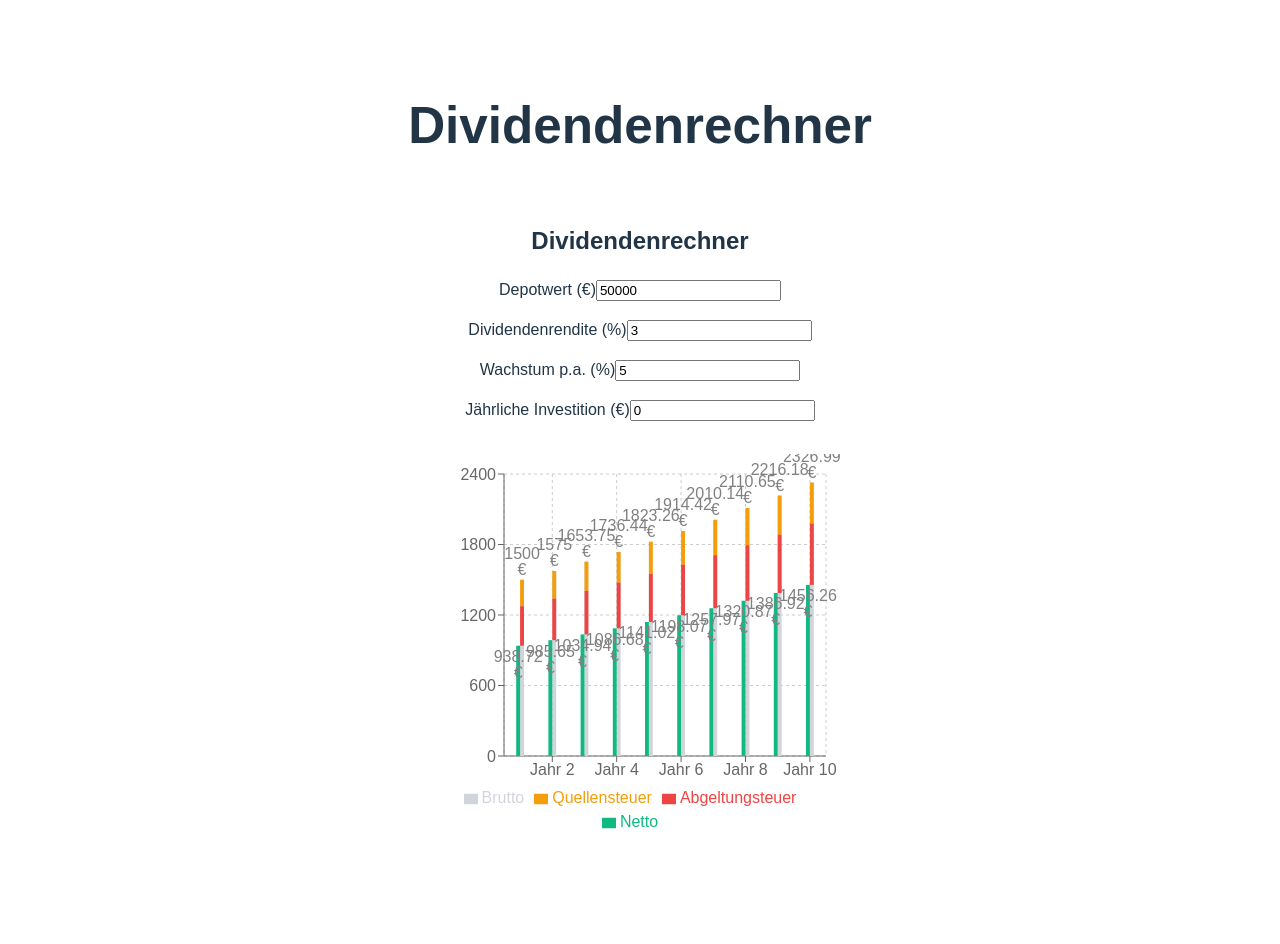
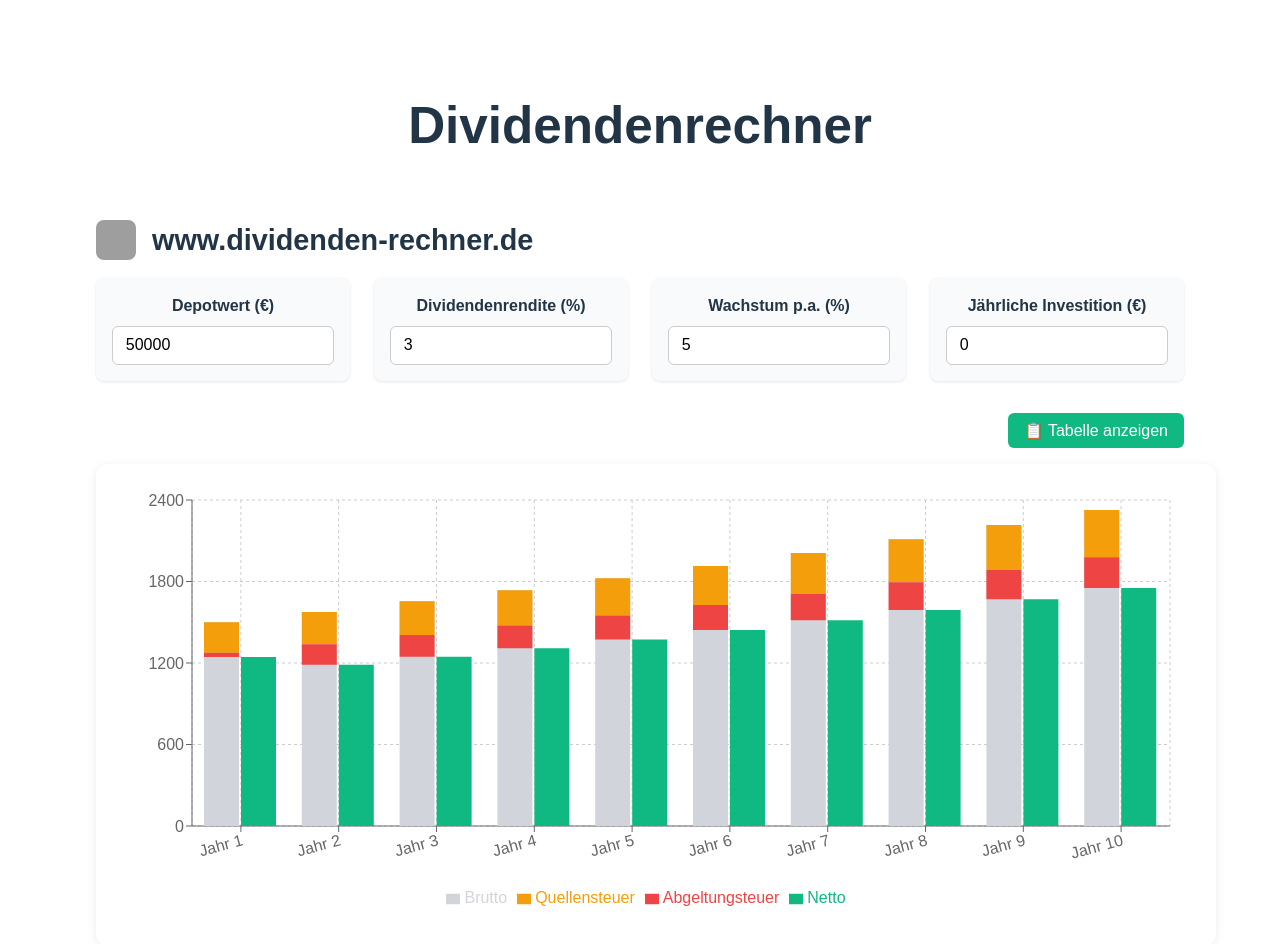
Before and after one commit to dividenden-rechner/projekt, a React (Vite) app: page / in a window 1280 px wide. Shown: the top 944 px of the page. Built offline with nearby package versions, Linux system fonts and the light colour scheme; grey boxes are pictures that could not be loaded.

Commit message:
Update DividendenChart.tsx

```diff
--- a/src/DividendenChart.tsx
+++ b/src/DividendenChart.tsx
@@ -7,7 +7,6 @@ import {
   Tooltip,
   Legend,
   ResponsiveContainer,
-  LabelList,
   CartesianGrid,
 } from 'recharts';
 
@@ -24,17 +23,29 @@ const DividendenChart: React.FC = () => {
   const [rendite, setRendite] = useState<number>(3.0);
   const [wachstum, setWachstum] = useState<number>(5.0);
   const [investition, setInvestition] = useState<number>(0);
+  const [zeigeTabelle, setZeigeTabelle] = useState<boolean>(false);
 
   const jahre = Array.from({ length: 10 }, (_, i) => i + 1);
+  let aktuellerDepotwert = depotwert;
+  let verbleibenderFreibetrag = 1000;
 
-  let aktuellerDepotwert = depotwert;
   const daten: ChartData[] = jahre.map((jahr) => {
     const basis = aktuellerDepotwert * (rendite / 100);
     const brutto = basis * Math.pow(1 + wachstum / 100, jahr - 1);
+
     const quellensteuer = brutto * 0.15;
-    const abgeltungsteuer = (brutto - quellensteuer) * 0.26375;
+    const nachQuellensteuer = brutto - quellensteuer;
+    const gesamteSteuerLast = 0.26375;
+    const reststeuerSatz = Math.max(0, gesamteSteuerLast - 0.15);
+
+    const steuerfreierBetrag = Math.min(nachQuellensteuer, verbleibenderFreibetrag);
+    const steuerpflichtigerBetrag = nachQuellensteuer - steuerfreierBetrag;
+    const abgeltungsteuer = steuerpflichtigerBetrag * reststeuerSatz;
+
+    verbleibenderFreibetrag -= steuerfreierBetrag;
+    if (verbleibenderFreibetrag < 0) verbleibenderFreibetrag = 0;
+
     const netto = brutto - quellensteuer - abgeltungsteuer;
-
     aktuellerDepotwert += investition;
 
     return {
@@ -47,67 +58,79 @@ const DividendenChart: React.FC = () => {
   });
 
   return (
-    <div style={{ maxWidth: '1200px', margin: '0 auto', padding: '1rem' }}>
-      <h2>Dividendenrechner</h2>
+    <div style={{ maxWidth: '1200px', margin: '0 auto', padding: '2rem' }}>
+      <header style={{ display: 'flex', alignItems: 'center', gap: '1rem', marginBottom: '1rem' }}>
+        <img src="https://lh6.googleusercontent.com/7P-jPankkM6FkZvJm1bvZB_Zp2G_uEk8bfJXEG8lRb1JYvcl-eyO80Glg3hqztGFFL6mmjTCnl4LyeKAIjWJw6E=w16383" alt="Logo" style={{ width: '40px', height: '40px', borderRadius: '8px' }} />
+        <h2 style={{ fontSize: '1.8rem', margin: 0 }}>www.dividenden-rechner.de</h2>
+      </header>
 
-      <div style={{ display: 'grid', gridTemplateColumns: 'repeat(auto-fit, minmax(220px, 1fr))', gap: '1rem', marginBottom: '2rem' }}>
-        <div>
-          <label>Depotwert (€)</label>
+      <div style={{ display: 'grid', gridTemplateColumns: 'repeat(auto-fit, minmax(220px, 1fr))', gap: '1.5rem', marginBottom: '2rem' }}>
+        {[{
+          label: 'Depotwert (€)', value: depotwert, set: setDepotwert
+        }, {
+          label: 'Dividendenrendite (%)', value: rendite, set: setRendite
+        }, {
+          label: 'Wachstum p.a. (%)', value: wachstum, set: setWachstum
+        }, {
+          label: 'Jährliche Investition (€)', value: investition, set: setInvestition
+        }].map(({ label, value, set }, idx) => (
+          <div key={idx} style={{ display: 'flex', flexDirection: 'column', background: '#f9fafb', borderRadius: '0.5rem', padding: '1rem', boxShadow: '0 1px 3px rgba(0, 0, 0, 0.1)' }}>
+            <label style={{ fontWeight: 600, marginBottom: '0.5rem' }}>{label}</label>
             <input
               type="number"
-            value={depotwert}
-            onChange={(e) => setDepotwert(parseFloat(e.target.value) || 0)}
+              value={value}
+              onChange={(e) => set(parseFloat(e.target.value) || 0)}
+              style={{ padding: '0.6rem 0.8rem', border: '1px solid #ccc', borderRadius: '0.375rem', fontSize: '1rem' }}
             />
           </div>
-        <div>
-          <label>Dividendenrendite (%)</label>
-          <input
-            type="number"
-            value={rendite}
-            onChange={(e) => setRendite(parseFloat(e.target.value) || 0)}
-          />
-        </div>
-        <div>
-          <label>Wachstum p.a. (%)</label>
-          <input
-            type="number"
-            value={wachstum}
-            onChange={(e) => setWachstum(parseFloat(e.target.value) || 0)}
-          />
-        </div>
-        <div>
-          <label>Jährliche Investition (€)</label>
-          <input
-            type="number"
-            value={investition}
-            onChange={(e) => setInvestition(parseFloat(e.target.value) || 0)}
-          />
-        </div>
+        ))}
       </div>
 
-      <div style={{ width: '100%', height: 400 }}>
-        <ResponsiveContainer width="100%" height="100%">
-          <BarChart
-            data={daten}
-            margin={{ top: 20, right: 30, left: 20, bottom: 20 }}
-            barCategoryGap={20}
+      <div style={{ textAlign: 'right', marginBottom: '1rem' }}>
+        <button
+          onClick={() => setZeigeTabelle(!zeigeTabelle)}
+          style={{ padding: '0.5rem 1rem', borderRadius: '6px', backgroundColor: '#10b981', color: 'white', border: 'none', cursor: 'pointer' }}
         >
+          {zeigeTabelle ? '📊 Diagramm anzeigen' : '📋 Tabelle anzeigen'}
+        </button>
+      </div>
+
+      {zeigeTabelle ? (
+        <div style={{ background: '#fff', borderRadius: '0.75rem', padding: '1rem', boxShadow: '0 2px 10px rgba(0,0,0,0.08)' }}>
+          <table style={{ width: '100%', borderCollapse: 'collapse', fontSize: '0.9rem' }}>
+            <thead>
+              <tr>
+                <th style={{ textAlign: 'left', padding: '0.5rem' }}>Jahr</th>
+                <th style={{ textAlign: 'right', padding: '0.5rem' }}>Netto</th>
+              </tr>
+            </thead>
+            <tbody>
+              {daten.map((d) => (
+                <tr key={d.jahr}>
+                  <td style={{ padding: '0.5rem' }}>{d.jahr}</td>
+                  <td style={{ padding: '0.5rem', textAlign: 'right' }}>{d.Netto.toFixed(2)} €</td>
+                </tr>
+              ))}
+            </tbody>
+          </table>
+        </div>
+      ) : (
+        <div style={{ width: '100%', minHeight: 450, backgroundColor: '#fff', borderRadius: '0.75rem', padding: '1rem', boxShadow: '0 2px 10px rgba(0,0,0,0.08)' }}>
+          <ResponsiveContainer width="100%" height={450}>
+            <BarChart data={daten} margin={{ top: 20, right: 30, left: 20, bottom: 20 }} barCategoryGap={10} barGap={2}>
               <CartesianGrid strokeDasharray="3 3" />
-            <XAxis dataKey="jahr" />
+              <XAxis dataKey="jahr" interval={0} angle={-15} textAnchor="end" height={60} />
               <YAxis />
-            <Tooltip formatter={(value: number) => `${value.toLocaleString()} €`} />
+              <Tooltip formatter={(value: number) => `${value.toFixed(2)} €`} />
               <Legend />
-            <Bar dataKey="Brutto" stackId="a" fill="#d1d5db">
-              <LabelList dataKey="Brutto" position="top" formatter={(val: number) => `${val} €`} />
-            </Bar>
-            <Bar dataKey="Quellensteuer" stackId="a" fill="#f59e0b" />
-            <Bar dataKey="Abgeltungsteuer" stackId="a" fill="#ef4444" />
-            <Bar dataKey="Netto" stackId="b" fill="#10b981">
-              <LabelList dataKey="Netto" position="insideTop" formatter={(val: number) => `${val} €`} />
-            </Bar>
+              <Bar dataKey="Brutto" stackId="a" fill="#d1d5db" barSize={35} />
+              <Bar dataKey="Quellensteuer" stackId="a" fill="#f59e0b" barSize={35} />
+              <Bar dataKey="Abgeltungsteuer" stackId="a" fill="#ef4444" barSize={35} />
+              <Bar dataKey="Netto" stackId="b" fill="#10b981" barSize={35} />
             </BarChart>
           </ResponsiveContainer>
         </div>
+      )}
     </div>
   );
 };
```
Lines whose indentation alone changed are shown as unchanged.
